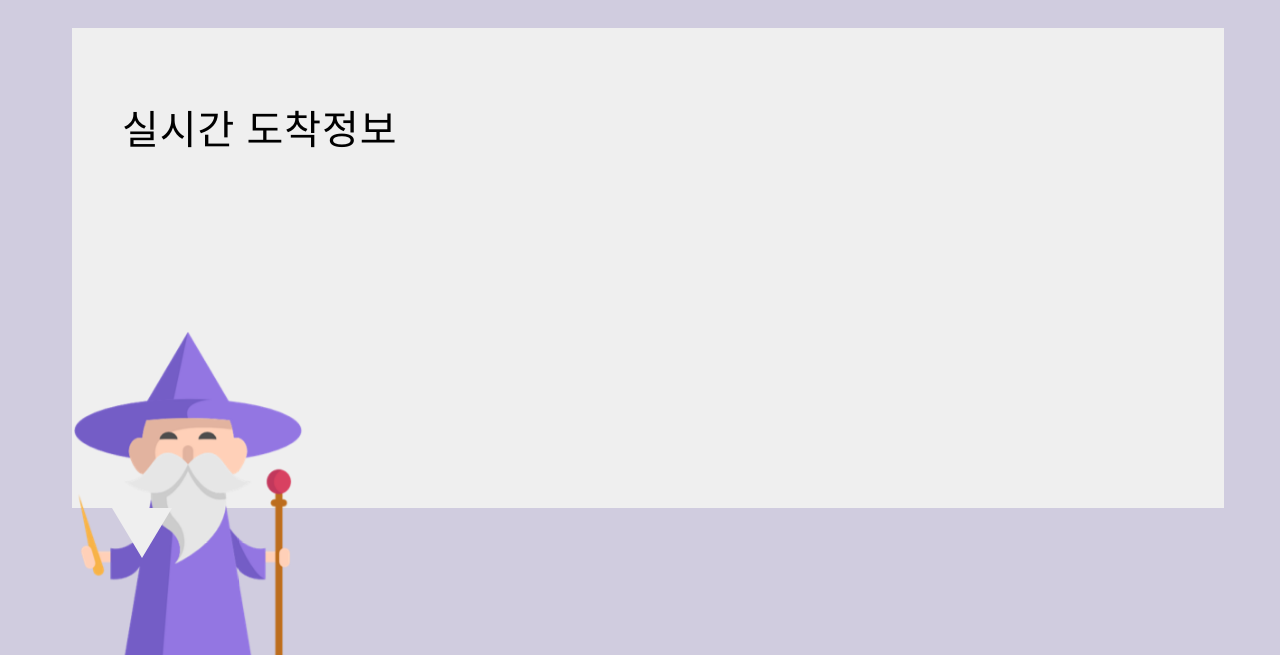
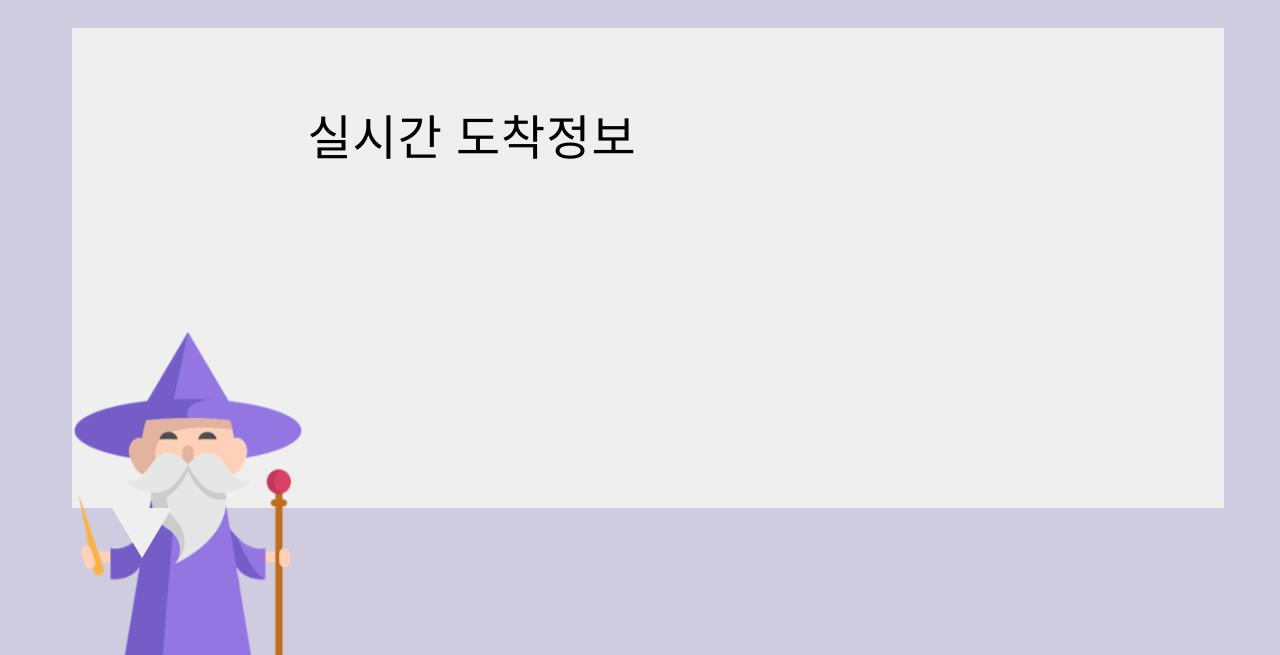
Before and after one commit to soyoung7777/kakaobot_test, a Django app: template Django/chat/templates/web/index.html in a window 1280 px wide. Shown: the top 655 px of the page. Run offline with Django 3.2, Linux system fonts and the light colour scheme; the template is opened without the code that fills it, so the values that code supplies are empty; some web fonts are replaced.

Commit message:
no message

```diff
--- a/Django/chat/SubwayInfo.py
+++ b/Django/chat/SubwayInfo.py
@@ -320,9 +320,9 @@ def detail_get_subway_station_and_number_information(subwayData):
     sName = re.sub('\((.*?)\)','',stationName)
 
     if eq(sName,"서울역"):
-        title=sName+" "+current_laneName+"<font style='line-height:1.5em;'>"
+        title=sName+" "+current_laneName
     else:
-        title=sName+"역 "+current_laneName+"<font style='line-height:1.5em;'>"
+        title=sName+"역 "+current_laneName
     for item in current_subwaylinemap:
         for key, value in item.items():
             direction.append(key)
@@ -524,7 +524,7 @@ def simple_get_schedule(stationName, day, direction, laneName):
 def detail_get_schedule(stationName, day, direction, laneName):
     #print("stationName : "+stationName)
     #print("day : "+str(day))
-    #print("direction : "+str(direction))
+    print("direction : "+str(direction))
     #print("laneName : "+laneName)
     laneName = re.sub("수도권 ","", laneName)
     #print("laneName : "+laneName)
--- a/Django/chat/static/web/css/chat.css
+++ b/Django/chat/static/web/css/chat.css
@@ -39,11 +39,11 @@ body {
 .bubble-speech .title {
  max-width: 700px;
  font-family: 'Jeju Gothic', serif;
- font-size:250%;
+ font-size:300%;
  margin: 0;
  margin-left: 20px;
  padding: 30px 12px 2px 30px;
- align-content: center;
+ text-align: center;
 }
 .bubble-speech .p {
  max-width: 700px;
@@ -52,7 +52,7 @@ body {
  margin: 0;
  margin-left: 20px;
  padding: 30px 12px 2px 30px;
- align-content: center;
+ text-align: center;
 }
 
 .bubble-speech .message {
```
